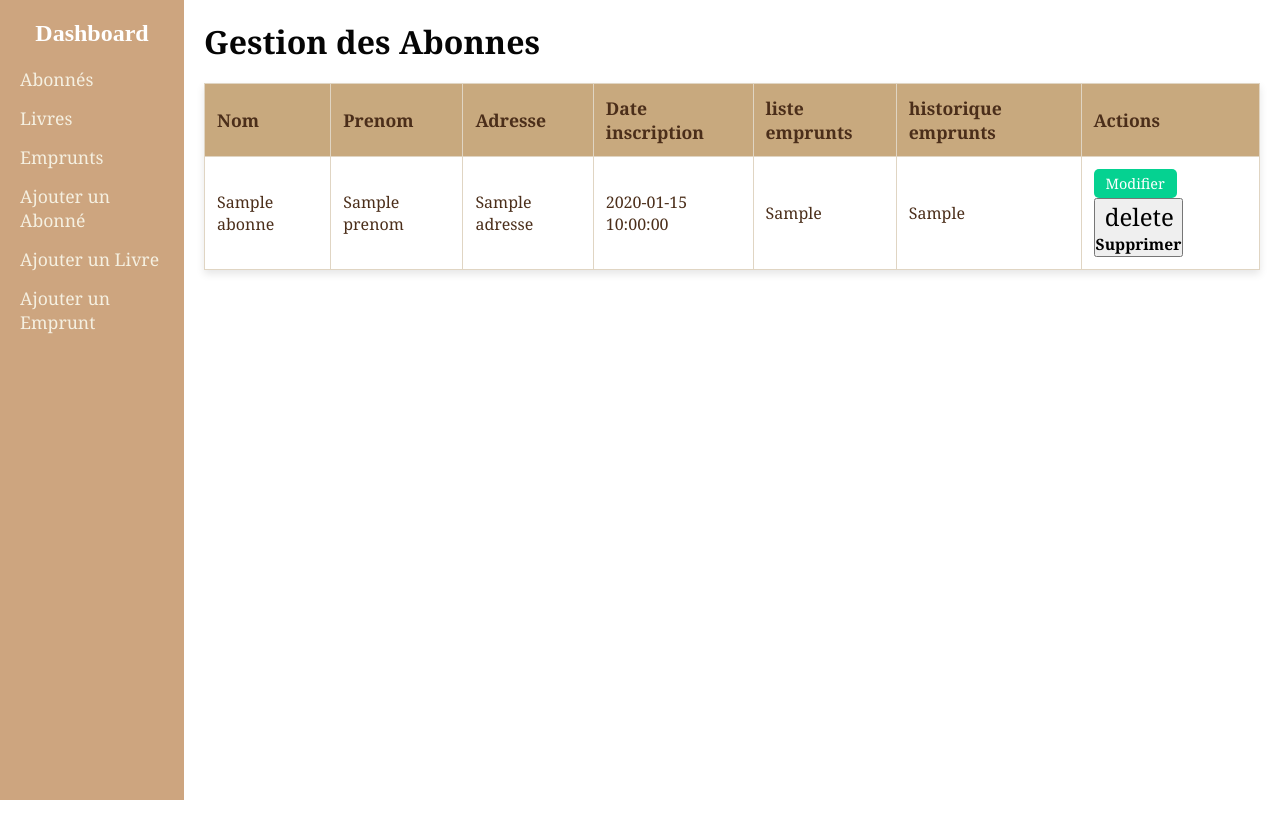
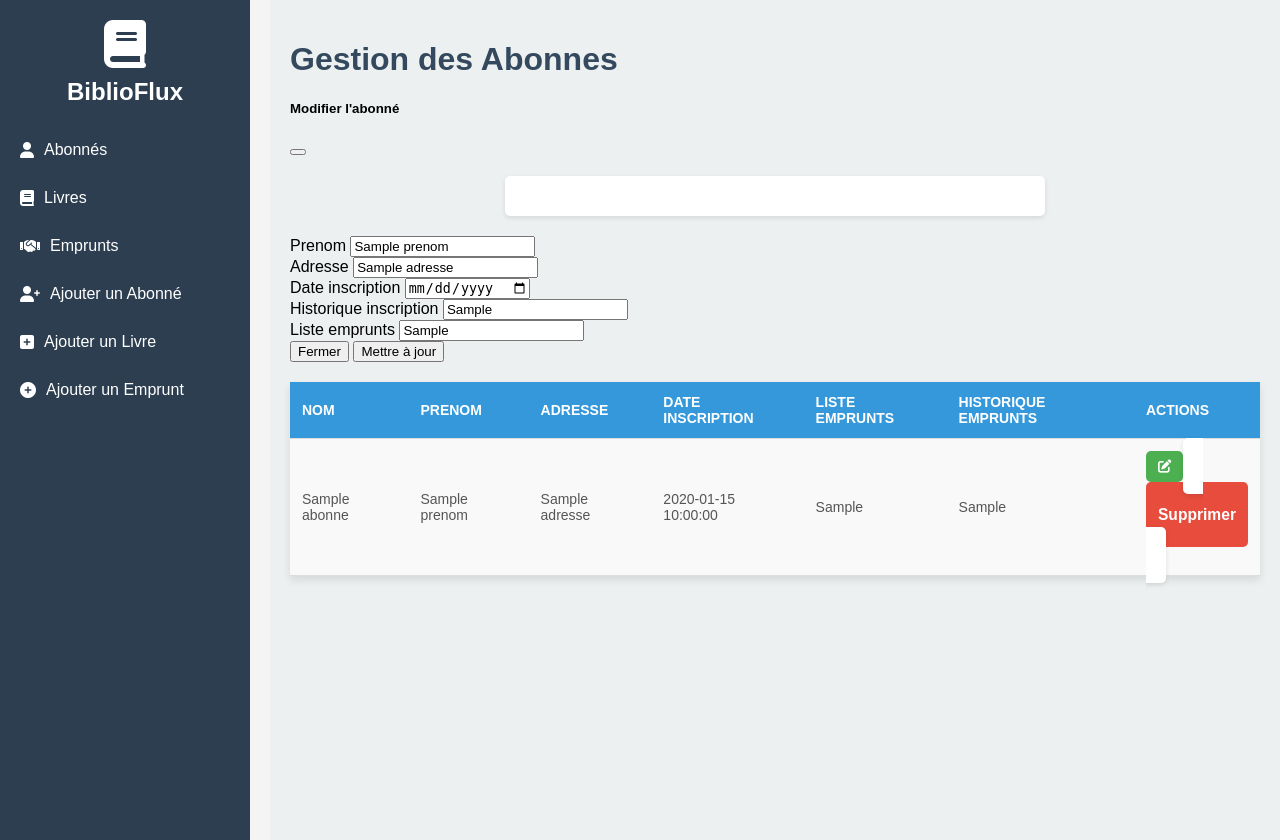
Before and after one commit to NewGit1999/gestion_librairie, a Flask app: page / in a window 1280 px wide. Before the commit the page ends 800 px from the top, so only its background shows below. Run offline with Flask 3, Linux system fonts and the light colour scheme; a database or web service that is not in the repository returns one stand-in record (values such as "Sample title").

Commit message:
fix design formadd

```diff
--- a/app.py
+++ b/app.py
@@ -1,4 +1,4 @@
-from flask import Flask, render_template, request, redirect, url_for
+from flask import Flask, render_template, request, redirect, url_for, jsonify
 from pymongo import MongoClient
 
 
@@ -48,6 +48,34 @@ def delete_abonne(nom):
     # Rediriger vers la liste des abonnés après suppression
     return redirect(url_for('home'))
 
+@app.route('/update_abonne/<nom>', methods=['POST'])
+def update_abonne(nom):
+    nom = request.form.get('nom')
+    prenom = request.form.get('prenom')
+    Adresse = request.form.get('Adresse')
+    Liste_emprunts_cours = request.form.get('Liste_emprunts_cours')
+    historique_emprunts = request.form.get('historique_emprunts')
+    Date_dinscription = request.form.get('Date_dinscription')
+
+    abonne = db.abonnes.find_one({"nom": nom})
+
+    if not abonne:
+        return jsonify({"error": "Abonné introuvable"}), 404
+
+    db.abonnes.update_one(
+        {"nom": nom},
+        {"$set": {
+            "nom": nom,
+            "prenom": prenom,
+            "adresse": adresse,
+            "Liste_emprunts_cours": Liste_emprunts_cours,
+            "historique_emprunts": historique_emprunts,
+            "Date_dinscription": Date_dinscription
+        }}
+    )
+
+    return redirect(url_for('home'))  # Redirige vers la liste des abonnés
+
 
 if __name__ == "__main__":
 
--- a/front/static/css/style.css
+++ b/front/static/css/style.css
@@ -1,123 +1,181 @@
-* {
+body {
     margin: 0;
-    padding: 0;
-    box-sizing: border-box;
-    font-family: 'Georgia', serif;
-}
-
-body {
-    display: flex;
-    height: 100vh;
-    background-color: #ffffff; /* Couleur beige clair pour le fond */
+    font-family: Arial, sans-serif;
+    background-color: #f4f4f4;
 }
 
 .dashboard-container {
     display: flex;
-    width: 100%;
 }
 
-/* Sidebar */
 .sidebar {
-    width: 200px;
-    background-color: #cda57f; /* Couleur marron clair pour rappeler le cuir ou le bois */
-    color: #fff;
-    padding: 20px;
+    width: 250px;
+    background-color: #2c3e50;
+    color: white;
+    height: 100vh;
+    position: fixed;
+    padding: 20px 0;
 }
 
-.sidebar h2 {
+.sidebar .logo {
     text-align: center;
     margin-bottom: 20px;
+}
+
+.sidebar .logo h2 {
     font-size: 1.5em;
-    font-family: 'Times New Roman', serif;
+    margin-top: 10px;
 }
 
 .sidebar ul {
     list-style: none;
+    padding: 0;
 }
 
 .sidebar ul li {
-    margin: 15px 0;
+    padding: 15px 20px;
 }
 
 .sidebar ul li a {
-    color: #f5f0e1;
     text-decoration: none;
-    font-size: 1.1em;
+    color: white;
+    display: flex;
+    align-items: center;
 }
 
-/* Main Content */
+.sidebar ul li a:hover {
+    background-color: #34495e;
+    border-radius: 5px;
+}
+
+.sidebar ul li a i {
+    margin-right: 10px;
+}
+
 .main-content {
+    margin-left: 270px;
+    padding: 20px;
     flex-grow: 1;
-    padding: 20px;
+    background-color: #ecf0f1;
+    min-height: 100vh;
 }
 
 h1 {
-    color: #050505;
-    margin-bottom: 20px;
+    color: #34495e;
+}
+
+form {
+    background: white;
+    padding: 20px;
+    border-radius: 5px;
+    box-shadow: 0 2px 5px rgba(0, 0, 0, 0.1);
+    max-width: 500px;
+    margin: 20px auto;
+}
+
+.form-group {
+    margin-bottom: 15px;
+}
+
+.form-group label {
+    display: block;
+    margin-bottom: 5px;
+    font-weight: bold;
+    color: #34495e;
+}
+
+.form-group input,
+.form-group textarea {
+    width: 100%;
+    padding: 10px;
+    border: 1px solid #ccc;
+    border-radius: 4px;
+}
+
+.form-group input:focus,
+.form-group textarea:focus {
+    border-color: #3498db;
+    outline: none;
 }
 
 .add-btn {
-    background-color: #c8a97e; /* Beige foncé */
-    color: #cba146;
-    padding: 10px 20px;
-    margin-bottom: 20px;
+    background-color: #3498db;
+    color: white;
+    border: none;
+    padding: 10px 15px;
+    cursor: pointer;
+    border-radius: 5px;
+    font-size: 16px;
+}
+
+.add-btn:hover {
+    background-color: #2980b9;
+}
+
+/* Style pour le tableau */
+table {
+    width: 100%;
+    border-collapse: collapse;
+    margin-top: 20px;
+    background-color: #f9f9f9;
+    box-shadow: 0 4px 8px rgba(0, 0, 0, 0.1);
+}
+
+table th, table td {
+    padding: 12px;
+    text-align: left;
+    font-size: 14px;
+    border-bottom: 1px solid #ddd;
+}
+
+table th {
+    background-color: #3498db;
+    color: white;
+    text-transform: uppercase;
+    font-weight: bold;
+}
+
+table td {
+    color: #555;
+}
+
+table tr:nth-child(even) {
+    background-color: #f2f2f2;
+}
+
+table tr:hover {
+    background-color: #d6eaf8;
+}
+
+/* Style pour les boutons d'action */
+button.edit-btn {
+    background-color: #4CAF50;
+    color: white;
+    padding: 8px 12px;
     border: none;
     cursor: pointer;
     border-radius: 5px;
-    font-weight: bold;
 }
 
-table {
-    width: 100%;
-    border-collapse: collapse;
-    background-color: #fff; /* Fond blanc pour contraster */
-    box-shadow: 0 4px 8px rgba(0, 0, 0, 0.1);
+button.edit-btn:hover {
+    background-color: #45a049;
 }
 
-table, th, td {
-    border: 1px solid #e0d5c3; /* Ligne beige claire */
-    text-align: left;
-    padding: 12px;
-}
-
-th {
-    background-color: #c8a97e; /* Beige foncé pour l'en-tête */
-    color: #4b2e1a;
-    font-size: 1.1em;
-}
-
-td {
-    color: #4b2e1a;
-}
-
-.edit-btn, .delete-btn {
-    padding: 5px 12px;
+button.delete-button {
+    background-color: #e74c3c;
+    color: white;
+    padding: 8px 12px;
     border: none;
     cursor: pointer;
     border-radius: 5px;
-    font-size: 0.9em;
+    display: flex;
+    align-items: center;
 }
 
-/* Boutons Modifier et Supprimer */
-.edit-btn {
-    background-color: #05d291; /* Marron clair */
-    color: white;
+button.delete-button:hover {
+    background-color: #c0392b;
 }
 
-.delete-btn {
-    background-color: #b35e5e; /* Rouge doux */
-    color: white;
+button.delete-button span {
+    margin-right: 5px;
 }
-
-/* Hover effects */
-.add-btn:hover {
-    background-color: #b69377;
-}
-
-.edit-btn:hover {
-    background-color: #05d291;
-}
-
-.delete-btn:hover {
-    background-color: #a04d4d;
-}
--- a/front/static/js/script.js
+++ b/front/static/js/script.js
@@ -1,16 +1,45 @@
-// Ajouter une nouvelle entrée (fonctionnalité fictive)
-document.getElementById("addButton").addEventListener("click", function() {
-    alert("Ajouter un nouvel abonné");
-});
+// // Ajouter une nouvelle entrée (fonctionnalité fictive)
+// document.getElementById("addButton").addEventListener("click", function() {
+//     alert("Ajouter un nouvel abonné");
+// });
 
-// Fonction pour modifier une entrée
-function editEntry() {
-    alert("Modifier cet abonné");
-}
+// // Fonction pour modifier une entrée
+// // function editEntry() {
+// //     alert("Modifier cet abonné");
+// // }
 
-// Fonction pour supprimer une entrée
-// function deleteEntry() {
-//     if (confirm("Voulez-vous vraiment supprimer cet abonné ?")) {
-//         alert("Abonné supprimé !");
+// // Fonction pour supprimer une entrée
+// // function deleteEntry() {
+// //     if (confirm("Voulez-vous vraiment supprimer cet abonné ?")) {
+// //         alert("Abonné supprimé !");
+// //     }
+// // }
+
+
+// function openModal(nom, prenom, adresse, Date_dinscription, Liste_emprunts_cours, historique_emprunts) {
+//     // Ouvrir le modal
+//     document.getElementById('editModal').style.display = "block";
+
+//     // Remplir les champs du formulaire avec les données de l'abonné
+//     document.getElementById('nom').value = nom;
+//     document.getElementById('prenom').value = prenom;
+//     document.getElementById('adresse').value = adresse;
+//     document.getElementById('Date_dinscription').value = Date_dinscription;
+//     document.getElementById('Liste_emprunts_cours').value = Liste_emprunts_cours;
+//     document.getElementById('historique_emprunts').value = historique_emprunts;
+
+//     // Remplir un champ caché pour la soumission du formulaire
+//     document.getElementById('abonneNom').value = nom;
+// }
+
+// function closeModal() {
+//     // Fermer le modal
+//     document.getElementById('editModal').style.display = "none";
+// }
+
+// // Fermer le modal si l'utilisateur clique en dehors de la zone du modal
+// window.onclick = function(event) {
+//     if (event.target == document.getElementById('editModal')) {
+//         closeModal();
 //     }
 // }
--- a/front/template/index.html
+++ b/front/template/index.html
@@ -4,20 +4,26 @@
     <meta charset="UTF-8">
     <meta name="viewport" content="width=device-width, initial-scale=1.0">
     <title>Admin Dashboard</title>
+    <link rel="stylesheet" href="https://cdnjs.cloudflare.com/ajax/libs/font-awesome/6.0.0-beta3/css/all.min.css">
+
     <link rel="stylesheet" href="../static/css/style.css">
 </head>
 <body>
     <div class="dashboard-container">
         <!-- Sidebar -->
         <aside class="sidebar">
-            <h2>Dashboard</h2>
+          <div class="logo">
+            <i class="fas fa-book fa-3x"></i>
+            <h2>BiblioFlux</h2>
+        </div>
+
             <ul>
-                <li><a href="/">Abonnés</a></li>
-                <li><a href="/livres">Livres</a></li>
-                <li><a href="/emprunts">Emprunts</a></li>
-                <li><a href="/addabonne">Ajouter un Abonné</a></li>
-                <li><a href="/addLivre">Ajouter un Livre</a></li>
-                <li><a href="/addEmprunt">Ajouter un Emprunt</a></li>
+              <li><a href="/"><i class="fas fa-user"></i> Abonnés</a></li>
+              <li><a href="/livres"><i class="fas fa-book"></i> Livres</a></li>
+              <li><a href="/emprunts"><i class="fas fa-handshake"></i> Emprunts</a></li>
+              <li><a href="/addabonne"><i class="fas fa-user-plus"></i> Ajouter un Abonné</a></li>
+              <li><a href="/addLivre"><i class="fas fa-plus-square"></i> Ajouter un Livre</a></li>
+              <li><a href="/addEmprunt"><i class="fas fa-plus-circle"></i> Ajouter un Emprunt</a></li>
             </ul>
         </aside>
 
@@ -52,15 +58,64 @@
 
 
                         <td>
-                            <button class="edit-btn" onclick="editEntry()">Modifier</button>
+
+                            <button class="edit-btn" data-bs-toggle="modal" data-bs-target="#editModal{{ abonne.nom }}">
+                                <i class="fas fa-edit"></i>
+                              </button>
+
                             <form action="{{ url_for('delete_abonne', nom=abonne.nom) }}" method="POST" style="display:inline;">
                                 <button type="submit" class="delete-button">
-                                    <span class="material-symbols-sharp" style="font-size: 1.5rem; padding-top:.2rem; padding-left:.1rem">delete</span>
                                     <h3>Supprimer</h3>
                                 </button>
                             </form>
+
+
+
+
                         </td>
                     </tr>
+
+                    <!-- Modal pour modifier l'abonné -->
+                  <div class="modal fade" id="editModal{{ abonne.nom }}" tabindex="-1" aria-hidden="true">
+                    <div class="modal-dialog">
+                      <div class="modal-content">
+                        <div class="modal-header">
+                          <h5 class="modal-title">Modifier l'abonné</h5>
+                          <button type="button" class="btn-close" data-bs-dismiss="modal" aria-label="Close"></button>
+                        </div>
+                        <div class="modal-body">
+                          <form id="editAbonneForm" method="POST" action="/update_abonne/{{ abonne.nom }}">
+                            <div class="mb-3">
+                              <label for="prenom" class="form-label">Prenom</label>
+                              <input type="text" class="form-control" id="prenom" name="prenom" value="{{ abonne.prenom }}" required>
+                            </div>
+                            <div class="mb-3">
+                              <label for="prenom" class="form-label">Adresse</label>
+                              <input type="text" class="form-control" id="Adresse" name="Adresse" value="{{ abonne.Adresse }}" required>
+                            </div>
+                            <div class="mb-3">
+                              <label for="Date_dinscription" class="form-label">Date inscription</label>
+                              <input type="Date" class="form-control" id="Date_dinscription" name="Date_dinscription" value="{{ abonne.Date_dinscription }}" required>
+                            </div>
+							<div class="mb-3">
+                              <label for="historique_emprunts" class="form-label">Historique inscription</label>
+                              <input type="text" class="form-control" id="historique_emprunts" name="historique_emprunts" value="{{ abonne.historique_emprunts }}" required>
+                            </div>
+							<div class="mb-3">
+                              <label for="Liste_emprunts_cours" class="form-label">Liste emprunts</label>
+                              <input type="text" class="form-control" id="Liste_emprunts_cours" name="Liste_emprunts_cours" value="{{ abonne.Liste_emprunts_cours }}" required>
+                            </div>
+                            <div class="modal-footer">
+                              <button type="button" class="btn btn-secondary" data-bs-dismiss="modal">Fermer</button>
+                              <button type="submit" class="btn btn-primary">Mettre à jour</button>
+                            </div>
+                          </form>
+                        </div>
+                      </div>
+                    </div>
+                  </div>
+
+
                     {% endfor %}
 
                     <!-- Ajoutez d'autres lignes ici -->
@@ -69,6 +124,9 @@
         </div>
     </div>
 
+
+
+
     <script src="../static/js/script.js"></script>
 </body>
 </html>
```
Also changed, not shown: front/template/ajouterabonne.html (+12 -7 lines).
